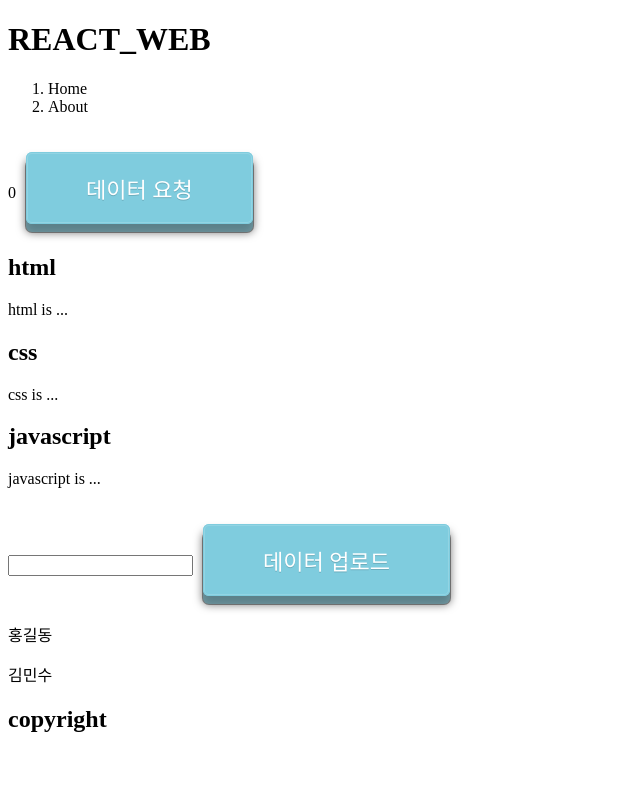
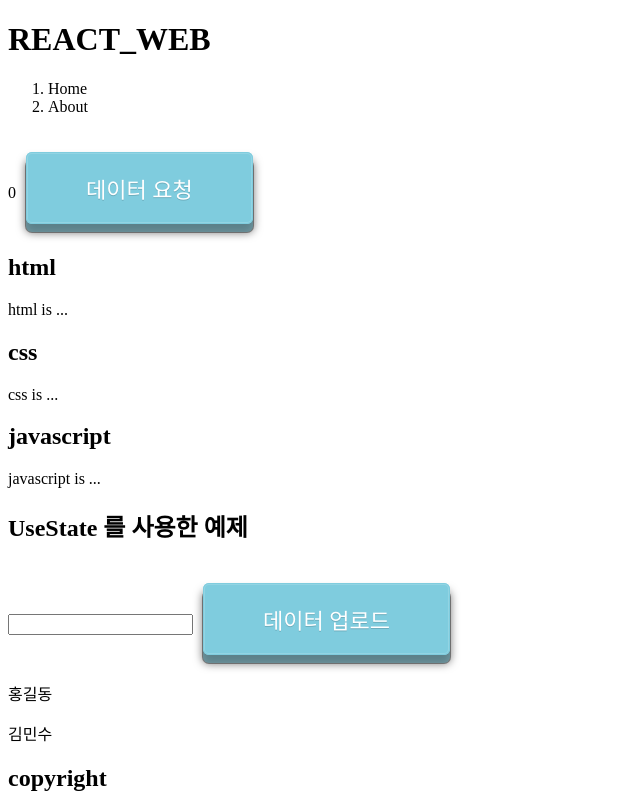
Before and after one commit to hojae-lee/react_v18_apple, a React (Create React App) app: page / in a window 1280 px wide. Shown: the whole page, without its empty margins (0-640 px from the left). Built offline with nearby package versions, Linux system fonts and the light colour scheme.

Commit message:
update : div => article 로 변경

```diff
--- a/src/components/UseStateUpload.js
+++ b/src/components/UseStateUpload.js
@@ -9,10 +9,11 @@ function UseStateUpload() {
   };
 
   return (
-    <div>
+    <article>
+      <h2>UseState 를 사용한 예제</h2>
       <input type="text" value={input} onChange={handleInputChange} />
       <UploadButton val={input} />
-    </div>
+    </article>
   );
 }
 
```
